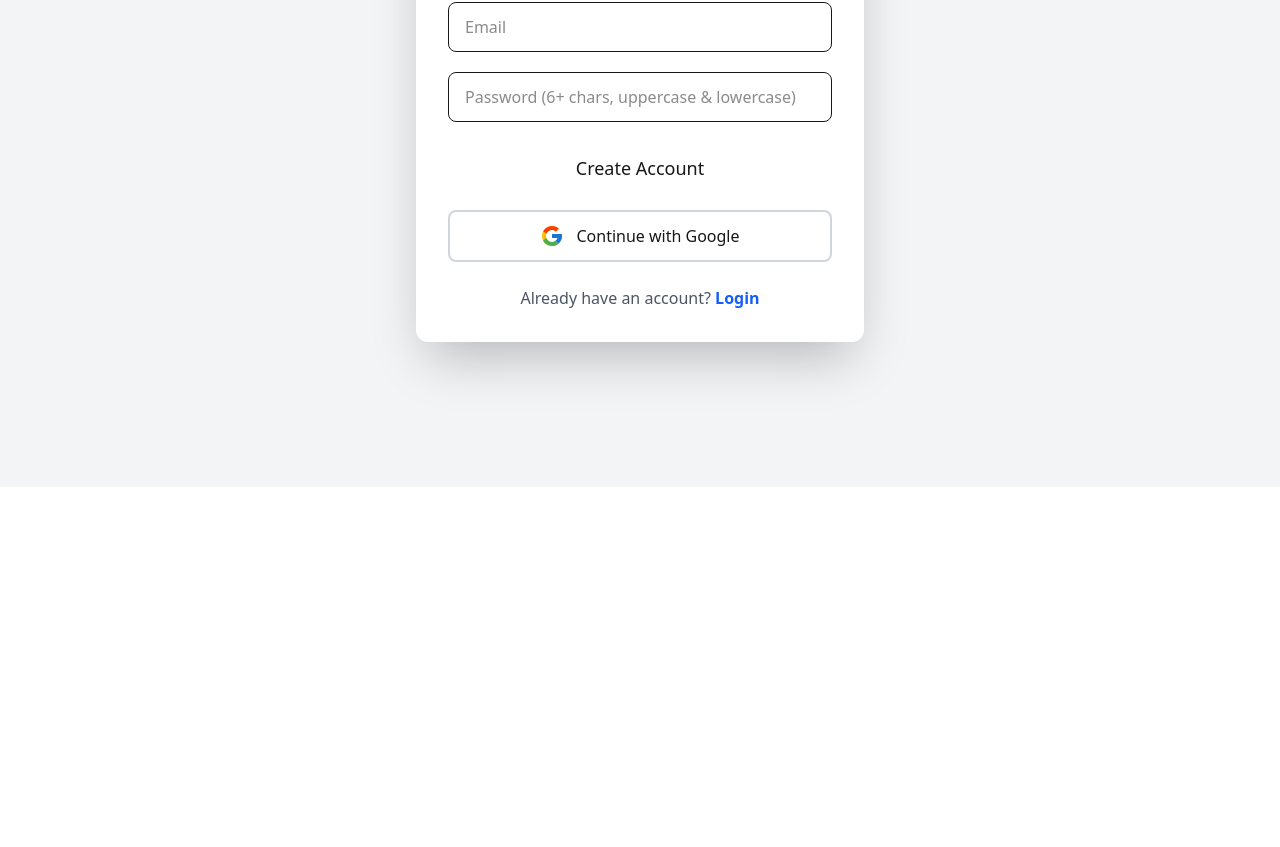
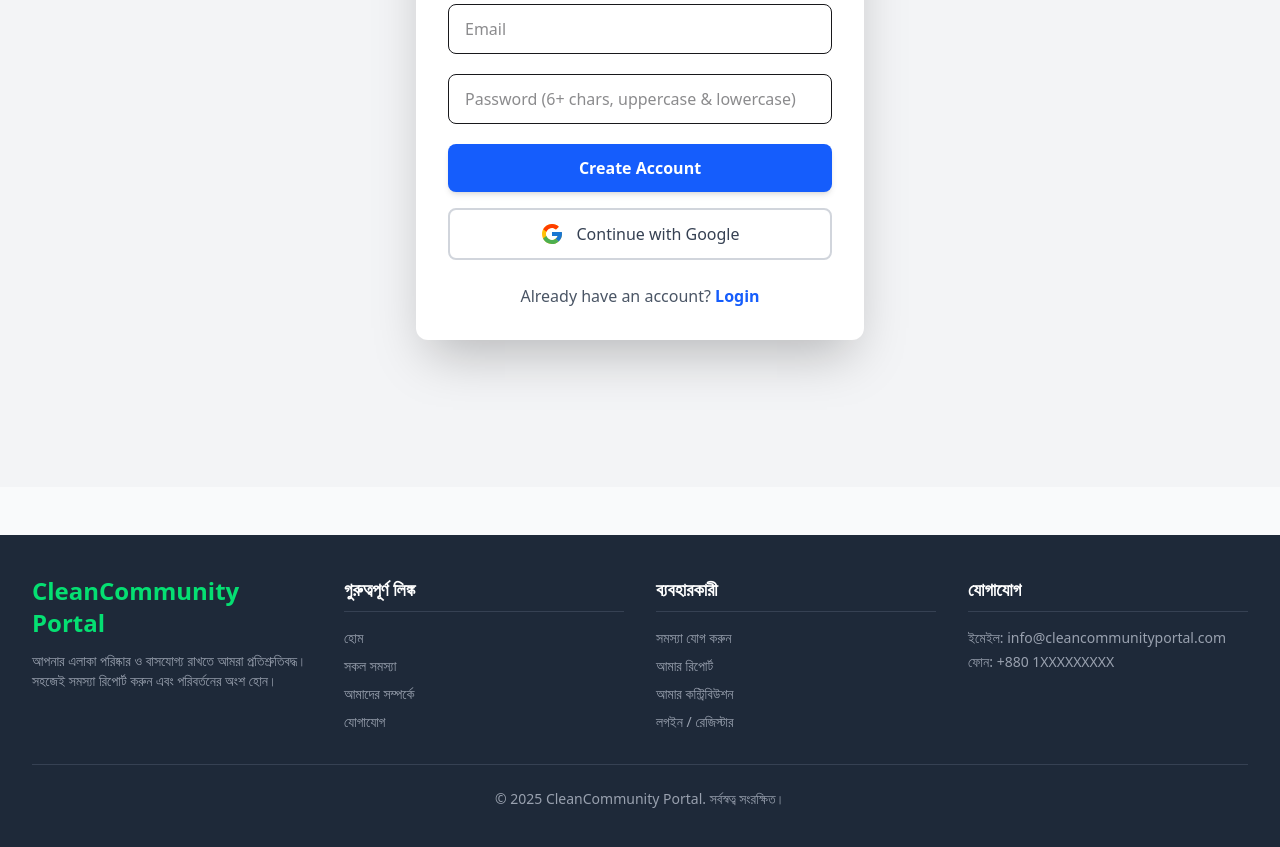
Before and after one commit to numangittuhub/full-Ass-10, a React (Vite) app: page /register in a window 1280 px wide. Shown: the part 377-1224 px from the top of the page. Before the commit the page ends 864 px from the top, so only its background shows below. Built offline with nearby package versions, Linux system fonts and the light colour scheme; no server answers.

Commit message:
first commit

```diff
--- a/src/App.jsx
+++ b/src/App.jsx
@@ -8,6 +8,7 @@ import AllIssues from "./pages/AllIssues.jsx";
 import IssueDetails from "./pages/IssueDetails.jsx";
 import MyIssues from "./pages/MyIssues.jsx";
 import MyContributions from "./pages/MyContributions.jsx";
+import Footer from "./layout/Footer.jsx";
 
 function App() {
   return (
@@ -43,6 +44,7 @@ function App() {
             }
           />
         </Routes>
+        <Footer></Footer>
       </div>
     </BrowserRouter>
   );
--- /dev/null
+++ b/src/layout/Footer.jsx
@@ -0,0 +1,71 @@
+import React from 'react';
+
+const Footer = () => {
+    // এখানে আপনার ওয়েবসাইটের সঠিক নাম দিন
+    const siteName = "CleanCommunity Portal";
+
+    return (
+        <footer className="bg-gray-800 text-white mt-12">
+            <div className="max-w-7xl mx-auto py-10 px-4 sm:px-6 lg:px-8">
+                <div className="grid grid-cols-2 md:grid-cols-4 gap-8">
+
+                    {/* 1. Logo / Site Name & Short Description */}
+                    <div className="col-span-2 md:col-span-1">
+                        <h3 className="text-2xl font-bold text-green-400 mb-3">
+                            {siteName}
+                        </h3>
+                        <p className="text-gray-400 text-sm">
+                            আপনার এলাকা পরিষ্কার ও বাসযোগ্য রাখতে আমরা প্রতিশ্রুতিবদ্ধ। সহজেই সমস্যা রিপোর্ট করুন এবং পরিবর্তনের অংশ হোন।
+                        </p>
+                    </div>
+
+                    {/* 2. Useful Links: General */}
+                    <div>
+                        <h4 className="text-lg font-semibold mb-4 border-b border-gray-700 pb-2">গুরুত্বপূর্ণ লিঙ্ক</h4>
+                        <ul className="space-y-2 text-sm">
+                            <li><a href="/" className="text-gray-400 hover:text-green-400 transition duration-300">হোম</a></li>
+                            <li><a href="/issues" className="text-gray-400 hover:text-green-400 transition duration-300">সকল সমস্যা</a></li>
+                            <li><a href="/about" className="text-gray-400 hover:text-green-400 transition duration-300">আমাদের সম্পর্কে</a></li>
+                            <li><a href="/contact" className="text-gray-400 hover:text-green-400 transition duration-300">যোগাযোগ</a></li>
+                        </ul>
+                    </div>
+
+                    {/* 3. Useful Links: User Actions */}
+                    <div>
+                        <h4 className="text-lg font-semibold mb-4 border-b border-gray-700 pb-2">ব্যবহারকারী</h4>
+                        <ul className="space-y-2 text-sm">
+                            <li><a href="/add-issue" className="text-gray-400 hover:text-green-400 transition duration-300">সমস্যা যোগ করুন</a></li>
+                            <li><a href="/my-issues" className="text-gray-400 hover:text-green-400 transition duration-300">আমার রিপোর্ট</a></li>
+                            <li><a href="/my-contribution" className="text-gray-400 hover:text-green-400 transition duration-300">আমার কন্ট্রিবিউশন</a></li>
+                            <li><a href="/login" className="text-gray-400 hover:text-green-400 transition duration-300">লগইন / রেজিস্টার</a></li>
+                        </ul>
+                    </div>
+
+                    {/* 4. Social Media / Contact Info (Optional Addition) */}
+                    <div>
+                        <h4 className="text-lg font-semibold mb-4 border-b border-gray-700 pb-2">যোগাযোগ</h4>
+                        <p className="text-gray-400 text-sm">ইমেইল: info@{siteName.toLowerCase().replace(' ', '')}.com</p>
+                        <p className="text-gray-400 text-sm mt-1">ফোন: +880 1XXXXXXXXX</p>
+
+                        {/* Example: Social Icons */}
+                        <div className="flex space-x-4 mt-4">
+                            {/* নতুন X (Twitter) লোগো ব্যবহার করুন */}
+                            <a href="#" className="text-gray-400 hover:text-green-400"><i className="fab fa-facebook-f"></i></a>
+                            <a href="#" className="text-gray-400 hover:text-green-400"><i className="fab fa-twitter"></i></a>
+                            <a href="#" className="text-gray-400 hover:text-green-400"><i className="fab fa-instagram"></i></a>
+                        </div>
+                    </div>
+                </div>
+
+                {/* Copyright Section */}
+                <div className="border-t border-gray-700 mt-8 pt-6 text-center">
+                    <p className="text-gray-400 text-sm">
+                        &copy; {new Date().getFullYear()} {siteName}. সর্বস্বত্ব সংরক্ষিত।
+                    </p>
+                </div>
+            </div>
+        </footer>
+    );
+};
+
+export default Footer;
--- a/src/pages/Login.jsx
+++ b/src/pages/Login.jsx
@@ -40,42 +40,47 @@ export default function Login() {
 
         <form onSubmit={handleSubmit(onSubmit)} className="space-y-6">
           <div>
-            <label className="block text-sm font-medium mb-2">Email</label>
+            <label className="block text-sm font-medium mb-2 dark:text-gray-300">Email</label>
             <input
               type="email"
               {...register("email", { required: "Email is required" })}
-              className="w-full px-4 py-3 border rounded-lg focus:ring-2 focus:ring-blue-500 dark:bg-gray-800"
+              className="w-full px-4 py-3 border rounded-lg focus:ring-2 focus:ring-blue-500 dark:bg-gray-800 dark:border-gray-700 dark:text-white"
               placeholder="noman@example.com"
             />
             {errors.email && <p className="text-red-500 text-sm mt-1">{errors.email.message}</p>}
           </div>
 
           <div>
-            <label className="block text-sm font-medium mb-2">Password</label>
+            <label className="block text-sm font-medium mb-2 dark:text-gray-300">Password</label>
             <input
               type="password"
               {...register("password", { required: "Password is required" })}
-              className="w-full px-4 py-3 border rounded-lg focus:ring-2 focus:ring-blue-500 dark:bg-gray-800"
+              className="w-full px-4 py-3 border rounded-lg focus:ring-2 focus:ring-blue-500 dark:bg-gray-800 dark:border-gray-700 dark:text-white"
             />
             {errors.password && <p className="text-red-500 text-sm mt-1">{errors.password.message}</p>}
           </div>
 
-          <button type="submit" className="w-full btn-primary py-3 text-lg">
+          {/* 👇️ এই বাটনটির স্টাইল পরিবর্তন করা হয়েছে */}
+          <button
+            type="submit"
+            className="w-full bg-blue-600 text-white font-semibold py-3 rounded-lg shadow-md hover:bg-blue-700 transition duration-300 ease-in-out transform hover:scale-[1.01] focus:outline-none focus:ring-4 focus:ring-blue-300 dark:focus:ring-blue-800 text-lg"
+          >
             Login
           </button>
         </form>
 
         <div className="mt-6">
+          {/* 👇️ এই বাটনটির স্টাইল পরিবর্তন করা হয়েছে */}
           <button
             onClick={handleGoogle}
-            className="w-full flex items-center justify-center gap-3 border-2 border-gray-300 py-3 rounded-lg hover:bg-gray-50 transition"
+            className="w-full flex items-center justify-center gap-3 border-2 border-gray-300 py-3 rounded-lg hover:bg-gray-50 dark:hover:bg-gray-700 transition duration-300 ease-in-out text-gray-700 dark:text-gray-200 font-medium focus:outline-none focus:ring-2 focus:ring-gray-400"
           >
             <FcGoogle size={24} />
             <span className="font-medium">Continue with Google</span>
           </button>
         </div>
 
-        <p className="text-center mt-6 text-gray-600">
+        <p className="text-center mt-6 text-gray-600 dark:text-gray-400">
           Don't have an account?{" "}
           <Link to="/register" className="text-blue-600 font-bold hover:underline">
             Register
--- a/src/pages/Register.jsx
+++ b/src/pages/Register.jsx
@@ -45,7 +45,7 @@ export default function Register() {
             type="text"
             placeholder="Full Name"
             {...register("name")}
-            className="w-full px-4 py-3 border rounded-lg dark:bg-gray-800"
+            className="w-full px-4 py-3 border rounded-lg dark:bg-gray-800 dark:border-gray-700 dark:text-white focus:outline-none focus:ring-2 focus:ring-blue-500"
           />
 
           <div>
@@ -53,7 +53,7 @@ export default function Register() {
               type="email"
               placeholder="Email"
               {...register("email", { required: "Email is required" })}
-              className="w-full px-4 py-3 border rounded-lg dark:bg-gray-800"
+              className="w-full px-4 py-3 border rounded-lg dark:bg-gray-800 dark:border-gray-700 dark:text-white focus:outline-none focus:ring-2 focus:ring-blue-500"
             />
             {errors.email && <p className="text-red-500 text-sm mt-1">{errors.email.message}</p>}
           </div>
@@ -70,27 +70,31 @@ export default function Register() {
                   message: "Must contain uppercase & lowercase letter",
                 },
               })}
-              className="w-full px-4 py-3 border rounded-lg dark:bg-gray-800"
+              className="w-full px-4 py-3 border rounded-lg dark:bg-gray-800 dark:border-gray-700 dark:text-white focus:outline-none focus:ring-2 focus:ring-blue-500"
             />
             {errors.password && <p className="text-red-500 text-sm mt-1">{errors.password.message}</p>}
           </div>
 
-          <button type="submit" className="w-full btn-primary py-3 text-lg">
+          {/* 👇️ এই বাটনটির স্টাইল পরিবর্তন করা হয়েছে */}
+          <button
+            type="submit"
+            className="w-full bg-blue-600 text-white font-semibold py-3 rounded-lg shadow-md hover:bg-blue-700 transition duration-300 ease-in-out transform hover:scale-[1.01] focus:outline-none focus:ring-4 focus:ring-blue-300 dark:focus:ring-blue-800"
+          >
             Create Account
           </button>
         </form>
 
+        {/* 👇️ এই বাটনটির স্টাইল পরিবর্তন করা হয়েছে */}
         <button
           onClick={handleGoogle}
-          className="w-full flex items-center justify-center gap-3 border-2 border-gray-300 py-3 rounded-lg hover:bg-gray-50 mt-4 transition"
+          className="w-full flex items-center justify-center gap-3 border-2 border-gray-300 py-3 rounded-lg hover:bg-gray-50 dark:hover:bg-gray-700 mt-4 transition duration-300 ease-in-out text-gray-700 dark:text-gray-200 font-medium focus:outline-none focus:ring-2 focus:ring-gray-400"
         >
           <FcGoogle size={24} />
           <span className="font-medium">Continue with Google</span>
         </button>
 
-        <p className="text-center mt-6 text-gray-600">
+        <p className="text-center mt-6 text-gray-600 dark:text-gray-400">
           Already have an account?{" "}
-
           <Link to="/login" className="text-blue-600 font-bold hover:underline">
             Login
           </Link>
```
Also changed, not shown: 2 other files (tests, documents, lock files or other folders).
